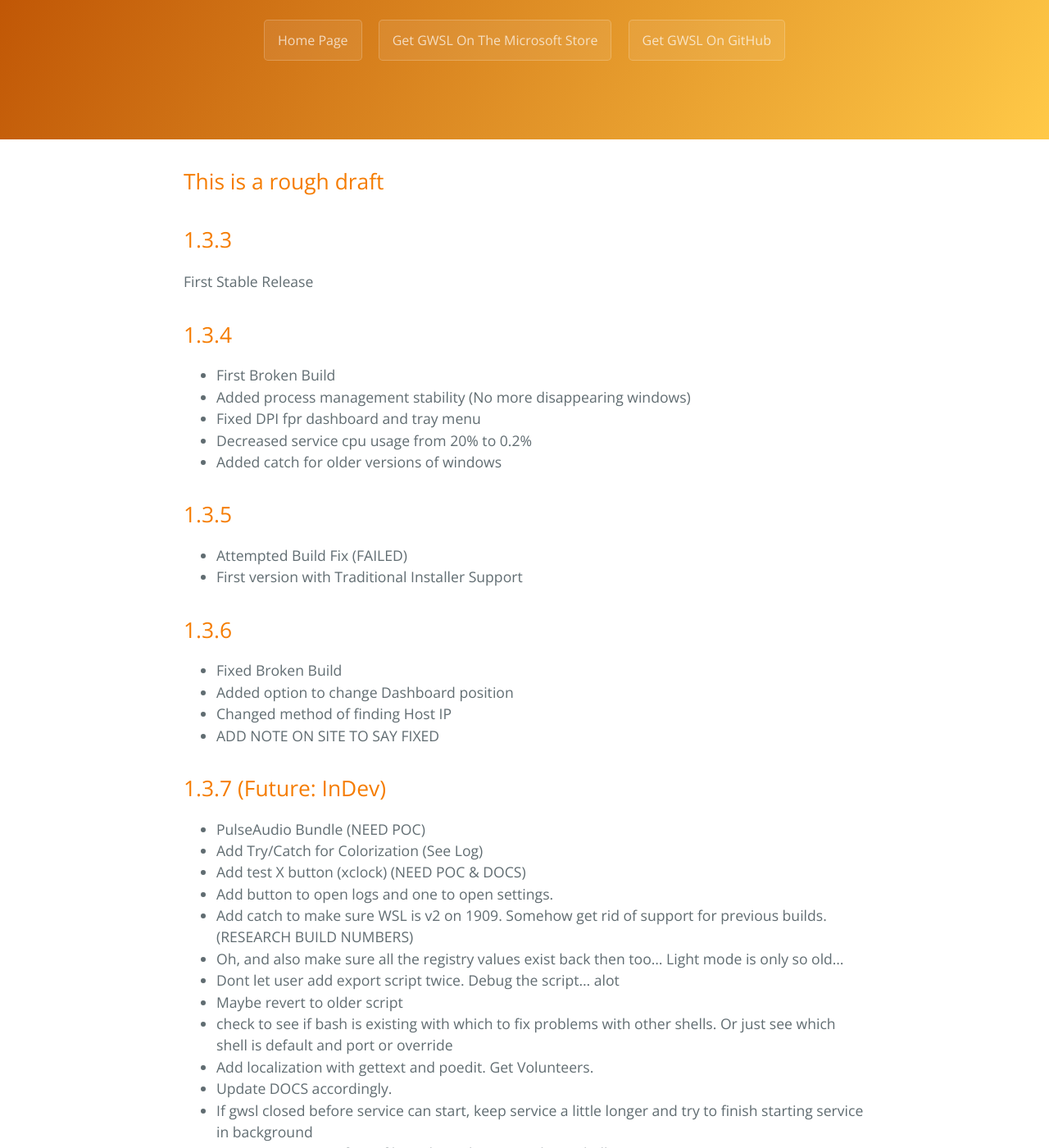
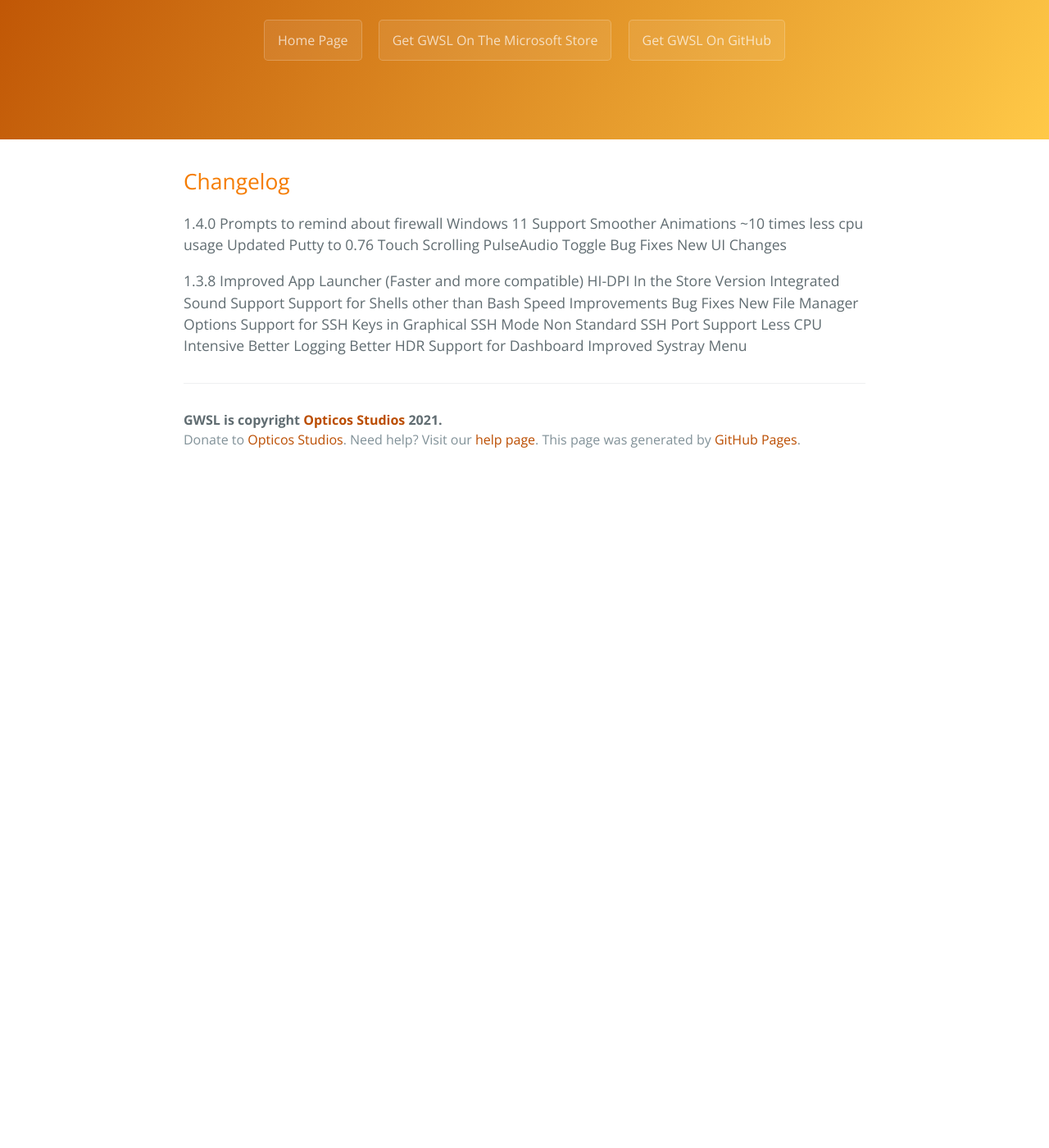
Before and after one commit to Opticos/gwsl, a Jekyll site: the page built from tutorials/mysterious_roadmap.md, in a window 1280 px wide and 1400 px high, scrolled down 213 px. Shown: the whole window at 82% size. Built offline with Jekyll 4.4.1, drawn with Linux system fonts in a browser that asks for light colours; the repository's description, which GitHub fills in, is left out; after the commit the page ends 900 px from its top, so only the background shows below that; some of the changed text lies outside the part shown.

Commit message:
Update mysterious_roadmap.md

```diff
--- a/tutorials/mysterious_roadmap.md
+++ b/tutorials/mysterious_roadmap.md
@@ -4,46 +4,30 @@ title: GWSL Roadmap & Changelog
 permalink: /roadmap.html
 ---
 
-## This is a rough draft
+## Changelog
 
-## 1.3.3
-First Stable Release
+1.4.0
+Prompts to remind about firewall
+Windows 11 Support
+Smoother Animations
+~10 times less cpu usage
+Updated Putty to 0.76
+Touch Scrolling
+PulseAudio Toggle
+Bug Fixes
+New UI Changes
 
-## 1.3.4
-*  First Broken Build
-*  Added process management stability (No more disappearing windows)
-*  Fixed DPI fpr dashboard and tray menu
-*  Decreased service cpu usage from 20% to 0.2%
-*  Added catch for older versions of windows
-
-## 1.3.5
-*  Attempted Build Fix (FAILED)
-*  First version with Traditional Installer Support
-
-## 1.3.6
-*  Fixed Broken Build
-*  Added option to change Dashboard position
-*  Changed method of finding Host IP
-*  ADD NOTE ON SITE TO SAY FIXED
-
-## 1.3.7 (Future: InDev)
-*  PulseAudio Bundle (NEED POC)
-*  Add Try/Catch for Colorization (See Log)
-*  Add test X button (xclock) (NEED POC & DOCS)
-*  Add button to open logs and one to open settings.
-*  Add catch to make sure WSL is v2 on 1909. Somehow get rid of support for previous builds. (RESEARCH BUILD NUMBERS)
-*  Oh, and also make sure all the registry values exist back then too... Light mode is only so old...
-*  Dont let user add export script twice. Debug the script... alot
-*  Maybe revert to older script
-*  check to see if bash is existing with which to fix problems with other shells. Or just see which shell is default and port or override
-*  Add localization with gettext and poedit. Get Volunteers.
-*  Update DOCS accordingly.
-*  If gwsl closed before service can start, keep service a little longer and try to finish starting service in background
-*  Remove "." to specify profile and use -l to start a login shell (it is an L)
-*  Add logging for output of linux commands
-*  Add settings.json option to pass flags to vcxsrv
-*  Make GWSL move with new taskbar positions too...
-*  Make shell button also use windows terminal. Put in settings
-*  Upload blur to github
-*  Get people to port GWSL_helper.sh into more shells
-*  Fix localhost typo in title (facepalm)
+1.3.8
+Improved App Launcher (Faster and more compatible)
+HI-DPI In the Store Version
+Integrated Sound Support
+Support for Shells other than Bash
+Speed Improvements
+Bug Fixes
+New File Manager Options
+Support for SSH Keys in Graphical SSH Mode
+Non Standard SSH Port Support
+Less CPU Intensive
+Better Logging
+Better HDR Support for Dashboard
+Improved Systray Menu
```
